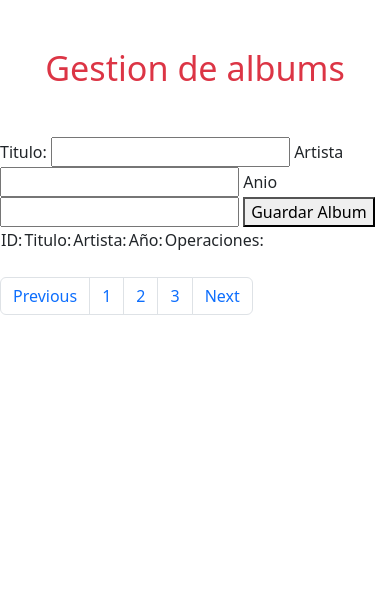
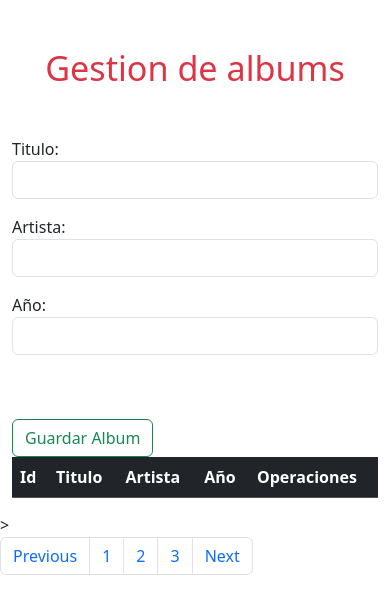
Before and after one commit to LeoIbarra01/ProyectoPOO, a Flask app: page / in a window 390 px wide. Shown: the part 56-670 px from the top of the page. Run offline with Flask 3, Linux system fonts and the light colour scheme; data that the repository does not hold is empty; some libraries are stand-ins or nearby versions.

Commit message:
Add files via upload

```diff
--- /dev/null
+++ b/Flask/ProyectoPOO/CrudAlbum/static/main.css
@@ -0,0 +1,6 @@
+
+
+body{
+    background-color: #857575;
+
+}
--- a/Flask/ProyectoPOO/CrudAlbum/templates/index.html
+++ b/Flask/ProyectoPOO/CrudAlbum/templates/index.html
@@ -16,6 +16,14 @@
         <strong> {{ mensaje }}</strong>
         <button type="button" class="btn-close" data-bs-dismiss="alert" aria-label="Close"></button>
       </div>
+
+      <script>
+        Swal.fire({
+            title:"Correcto",
+            text:"Album Guardado",
+            icon:"success",
+        });
+      </script>
       {%endfor%}
       {%endif%}
       {%endwith%}
@@ -24,41 +32,47 @@
       <div class="row">
         <div class ="col-md-5">
         <!--Aqui va el formulario-->
+        <div class="container">
         <form action="/guardarAlbum" method="post">
 
 
+            <div class="mb-3">
+            <label>Titulo:</label>
+            <input type="text" name="txtTitulo" class="form-control" >
+            </div>
 
-            <label>Titulo:</label>
-            <input type="text" name="txtTitulo">
+            <div class="mb-3">
+            <label>Artista:</label>
+            <input type="text" name="txtArtista" class="form-control" >
+            </div>
 
-            <label>Artista</label>
-            <input type="text" name="txtArtista">
+            <div class="mb-3">
+            <label>Año:</label>
+            <input type="number" name="txtAnio" class="form-control" >
+            </div>
+
+            <button type="submit" class="btn btn-outline-success mt-2 mt-5">Guardar Album</button>
+
+         </div>
+         </form>
 
 
-            <label>Anio</label>
-            <input type="number" name="txtAnio">
-
-            <button type="submit">Guardar Album</button>
-
-
-        </form>
 
         </div><!--Cierra el formualrio-->
-        <div class ="col-md-5">
+        <div class ="col-md-7">
             <!--Aqui va la tabla-->
+            <div class ="container">
 
-            <table>
-
-                <thead>
+                <table class="table table-hover">
+                    <thead class="table-dark">
                           <tr>
-                        <td>ID:</td>
-                        <td>Titulo:</td>
-                        <td>Artista:</td>
-                        <td>Año:</td>
-                        <td>Operaciones:</td>
+                            <th scope="col">Id</th>
+                            <th scope="col">Titulo</th>
+                            <th scope="col">Artista</th>
+                            <th scope="col">Año</th>
+                            <th scope="col">Operaciones</th>
                           </tr>
                         </thead>
-
                         <tbody>
                             <tr>
                         {%for album in albums%}
@@ -66,10 +80,10 @@
                         <td>{{ album.1}}</td>
                         <td>{{ album.2}}</td>
                         <td>{{ album.3}}</td>
-                <td> <a href="/editar/{{album.0}}">Editar</a></td>
+                        <td> <a href="/editar/{{album.0}}" class="btn btn-warning btn-sm">Editar</a></td>
                     </td>
                     <td>
-                <form action="/EliminarAlbum/{{ album.0 }}">
+                        <form action="/EliminarAlbum/{{ album.0 }}" class="btn btn-danger btn-sm">
                             <input type="hidden" name="_method" value="DELETE">
                             <button type="submit" onclick="return confirm('¿Está seguro de eliminar el álbum?')">Borrar</button>
                         </form>
@@ -79,6 +93,9 @@
                         </tbody>
 
                 </table>
+             </thead>
+
+
       </div><!--Cierra la tablas-->>
     </div>
 
--- a/Flask/ProyectoPOO/CrudAlbum/templates/plantilla.html
+++ b/Flask/ProyectoPOO/CrudAlbum/templates/plantilla.html
@@ -5,7 +5,10 @@
     <meta name="viewport" content="width=device-width, initial-scale=1.0">
     <link href="https://cdn.jsdelivr.net/npm/bootstrap@5.3.3/dist/css/bootstrap.min.css" rel="stylesheet" integrity="sha384-QWTKZyjpPEjISv5WaRU9OFeRpok6YctnYmDr5pNlyT2bRjXh0JMhjY6hW+ALEwIH" crossorigin="anonymous">
     <title>CRUD FLASK</title>
-</head>
+    <link rel="stylesheet" href="{{url_for('static', filename='css/main.css') }}">
+    <script src="https://cdn.jsdelivr.net/npm/sweetalert2@11"></script>
+
+  </head>
   <body>
     <nav class="navbar navbar-expand-lg bg-body-tertiary">
         <div class="container-fluid">
```
Also changed, not shown: Flask/ProyectoPOO/CrudAlbum/templates/editar.html (+8 -1 lines). Lines whose indentation alone changed are shown as unchanged.
